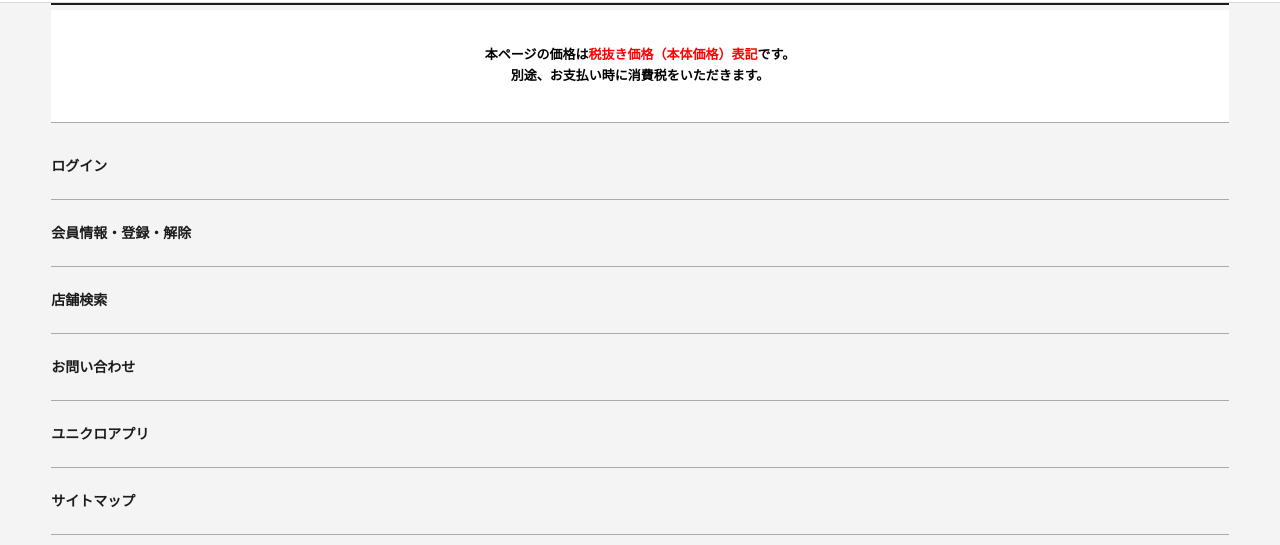
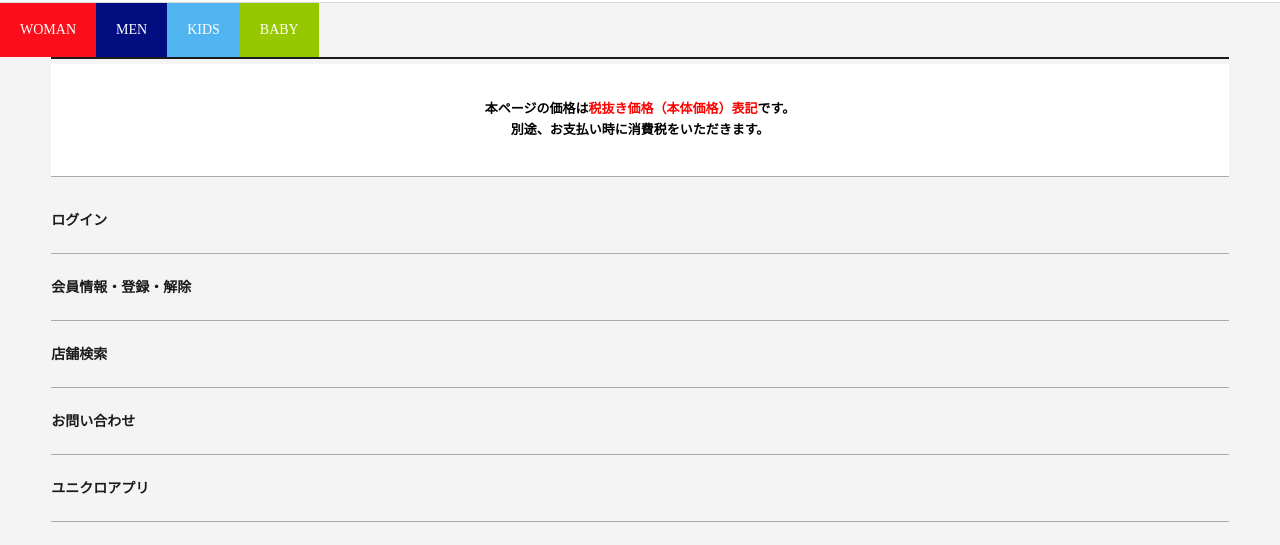
Before and after one commit to tanimotohikari/uniqlo, a website: page index.html in a window 1280 px wide. Shown: the part 69-614 px from the top of the page. Drawn offline with Linux system fonts and the light colour scheme.

Commit message:
add:master [WIP]navi

```diff
--- a/index.html
+++ b/index.html
@@ -15,6 +15,14 @@
   <a href='#'><img src="./dst/img/icon-login.png" alt="ログインアイコン"></a>
   <a href='#'><img class='layout-left' src="./dst/img/icon-add-user.png" alt="会員登録アイコン"></a>
 </header>
+<section>
+  <ul class='navi'>
+    <li class='navi-anchor  woman'>WOMAN</li>
+    <li class='navi-anchor man'>MEN</li>
+    <li class='navi-anchor kids'>KIDS</li>
+    <li class='navi-anchor baby'>BABY</li>
+  </ul>
+</section>
 <footer class="footer">
   <div class='layout-bottom-xsmall footer-section-separate'></div>
   <p class='layout-bottom-small footer-card'>本ページの価格は<span class='text-attention'>税抜き価格（本体価格）表記</span>です。<br>
--- /dev/null
+++ b/src/scss/module/_navi.scss
@@ -0,0 +1,29 @@
+.navi {
+  font-family: $uniqlo-font;
+  display: flex;
+  align-items: stretch;
+
+  .navi-anchor {
+    color: #fff;
+    font-size: 14px;
+    text-align: center;
+    padding: 20px;
+    flex-shrink: 1;
+
+    &.woman {
+      background-color: #fc0d1b;
+    }
+
+    &.man {
+      background-color: #020d80;
+    }
+
+    &.kids {
+      background-color: #50b4f0;
+    }
+
+    &.baby {
+      background-color: #96c800;
+    }
+  }
+}
--- a/src/scss/style.scss
+++ b/src/scss/style.scss
@@ -7,7 +7,8 @@
 @import 'layout/layout';
 
 // module
+@import 'module/header';
+@import 'module/footer';
 @import 'module/card';
 @import 'module/text';
-@import 'module/header';
-@import 'module/footer';
+@import 'module/navi';
```
Also changed, not shown: dst/css/style.css.
